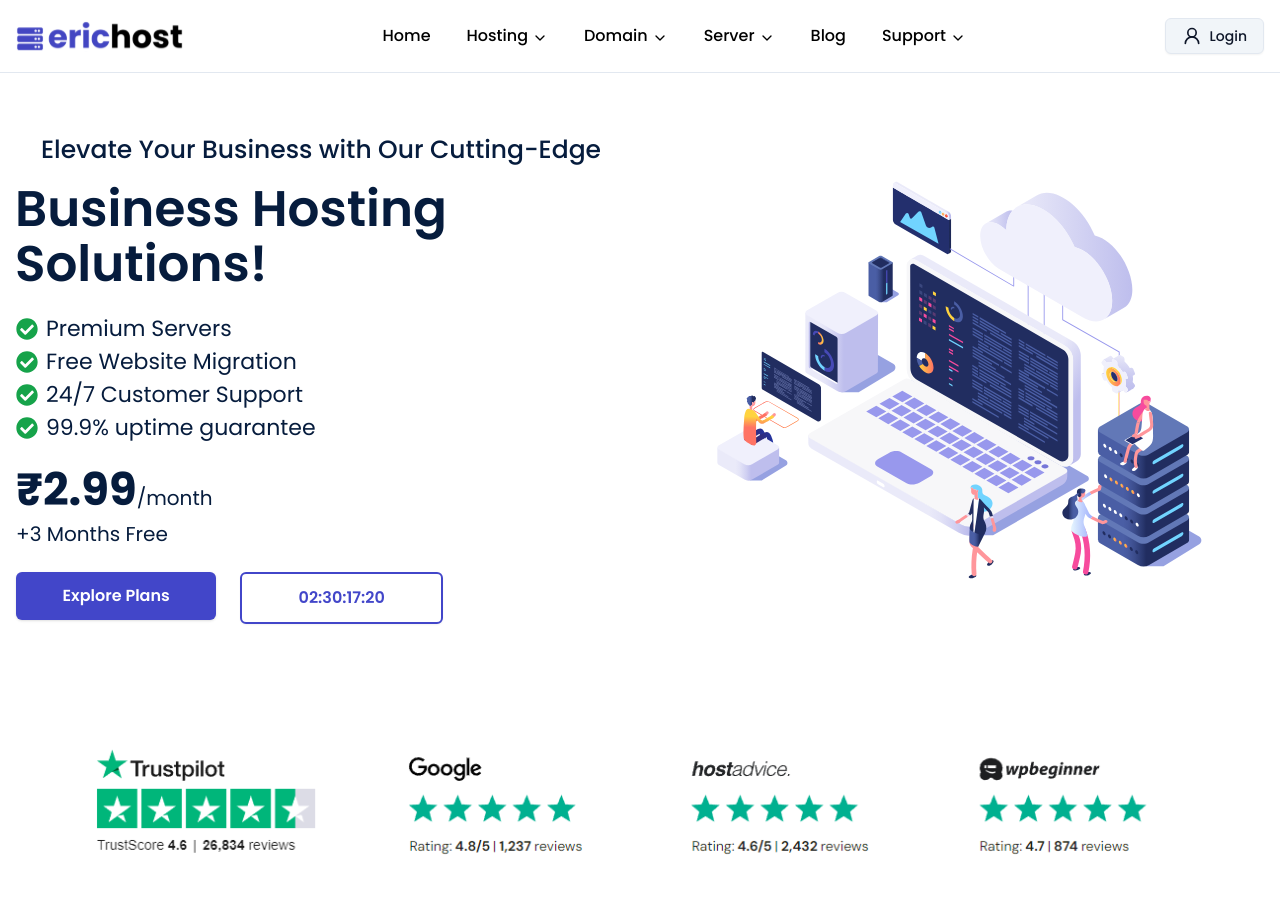
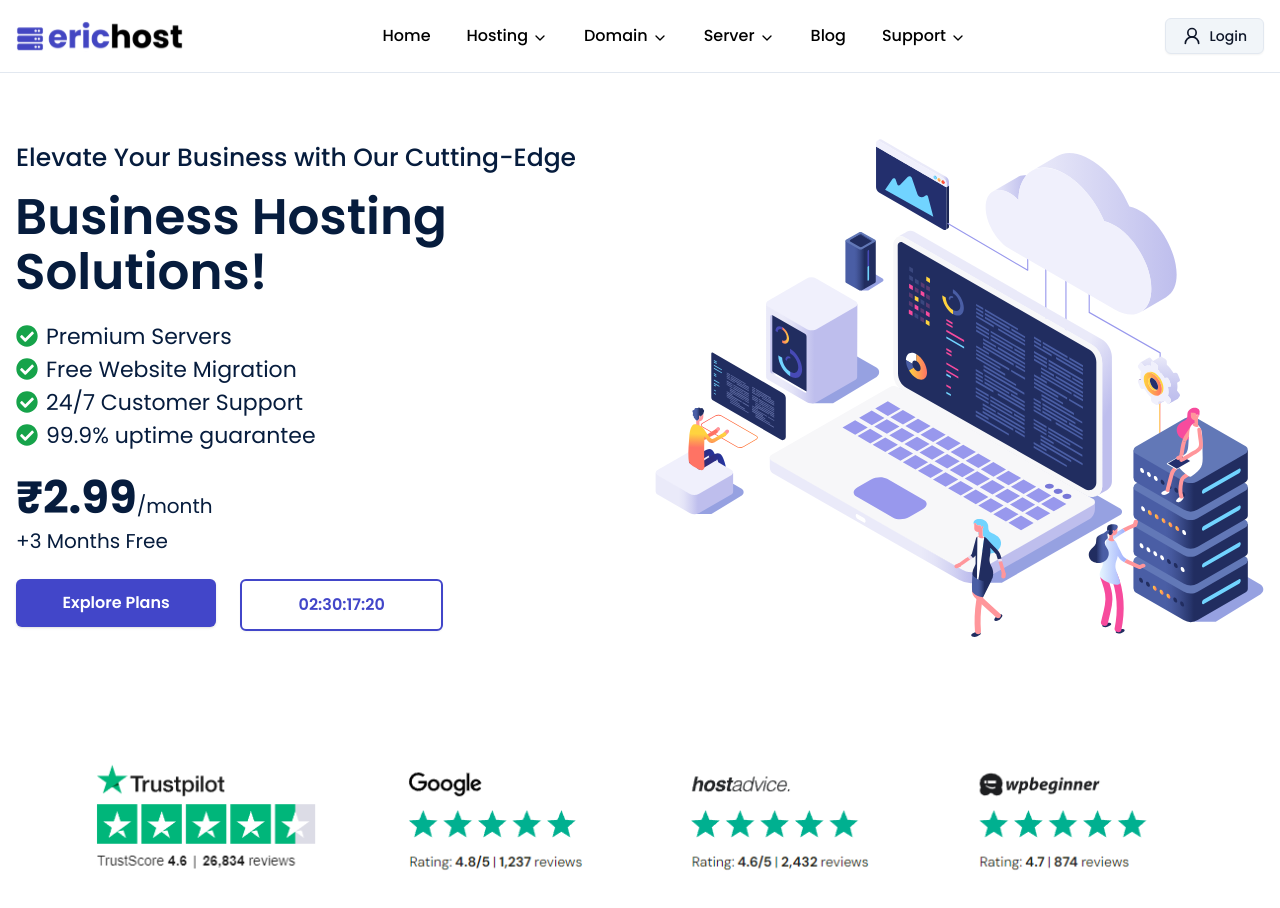
Before and after one commit to Parag0712/Eric-host-main-site, a Next.js app: page / in a window 1280 px wide. Shown: the top 908 px of the page. Built offline with nearby package versions, Linux system fonts and the light colour scheme.

Commit message:
hero section done

```diff
--- a/src/app/page.tsx
+++ b/src/app/page.tsx
@@ -16,7 +16,7 @@
             <div className='flex flex-col gap-3 items-center lg:items-start lg:text-left '>
               {/* Heading */}
               <div className='flex flex-col gap-4 md:gap-5'>
-                <div className='font-[500] text-[16px] leading-[16px] md:leading-[25px] md:text-[20px] xl:text-[25px] font-poppins text-center'>Elevate Your Business with Our Cutting-Edge</div>
+                <div className='font-[500] text-[16px] leading-[16px] md:leading-[25px] md:text-[20px] xl:text-[25px] font-poppins text-center lg:text-left'>Elevate Your Business with Our Cutting-Edge</div>
                 <div className='font-[600] ml-[-1px] font-poppins  leading-[30px] md:leading-[55px] md:text-left text-[25px] md:text-[45px] lg:text-[50px]'>Business Hosting Solutions!</div>
               </div>
               {/* List of Feature */}
@@ -62,7 +62,7 @@
               width={100}
               layout='responsive'
               alt='HeroImage'
-              className='max-h-[400px]'
+              className='max-h-[400px] lg:max-h-[100%]'
             />
           </div>
         </div>
```
